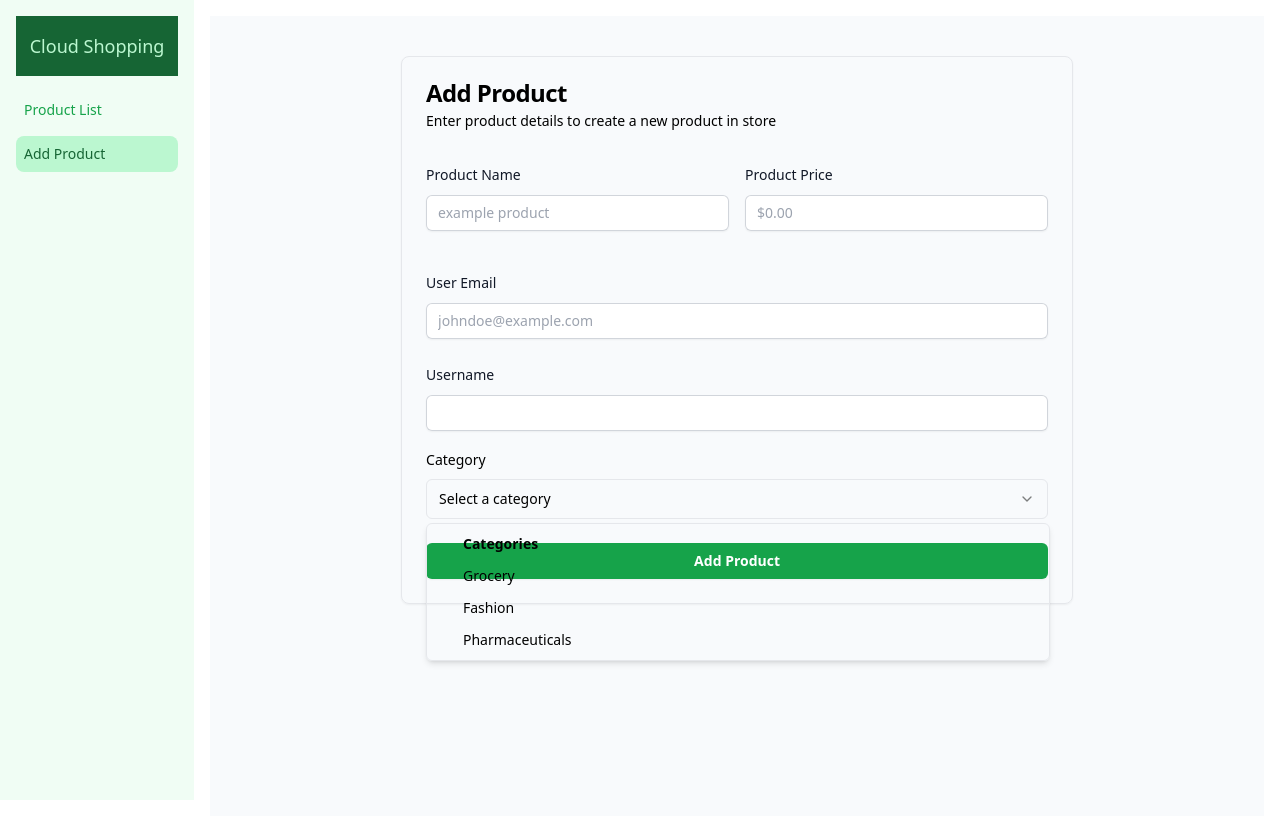
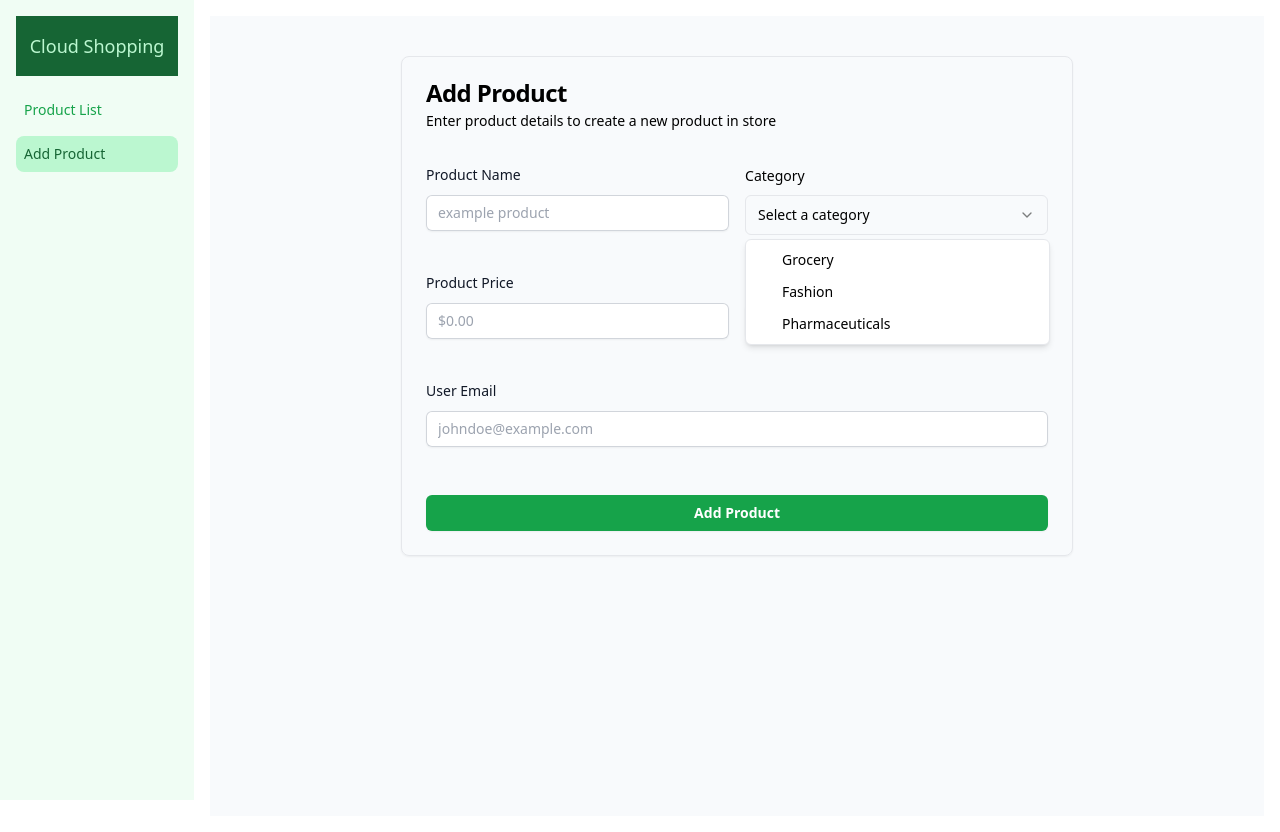
Before and after one commit to shazim8480/cloud-shopping-frontend, a Next.js app: page /dashboard/add-product in a window 1280 px wide. Both pictures are taken after a click on the button "Select a category". Built offline with nearby package versions, Linux system fonts and the light colour scheme.

Commit message:
add product form UI update

```diff
--- a/src/components/AddProductForm.jsx
+++ b/src/components/AddProductForm.jsx
@@ -43,12 +43,34 @@ export function AddProductForm() {
                   />
                 </div>
                 <div className="pt-2">
+                  <div className="space-y-2">
+                    <Label htmlFor="role">Category</Label>
+                    <Select className="z-10" id="role" required>
+                      <SelectTrigger>
+                        <SelectValue placeholder="Select a category" />
+                      </SelectTrigger>
+                      <SelectContent className="bg-white">
+                        <SelectGroup>
+                          <SelectItem value="grocery">Grocery</SelectItem>
+                          <SelectItem value="fashion">Fashion</SelectItem>
+                          <SelectItem value="pharmaceuticals">
+                            Pharmaceuticals
+                          </SelectItem>
+                        </SelectGroup>
+                      </SelectContent>
+                    </Select>
+                  </div>
+                </div>
+                <div className="pt-2">
                   <Input
                     id="price"
                     label={"Product Price"}
                     placeholder="$0.00"
                     required
                   />
+                </div>
+                <div className="pt-2">
+                  <Input id="username" label={"Created by"} required />
                 </div>
               </div>
               <div className="pt-2">
@@ -60,25 +82,7 @@ export function AddProductForm() {
                   type="email"
                 />
               </div>
-              <div className="pt-2">
-                <Input id="username" label={"Username"} required />
-              </div>
-              <div className="z-10 space-y-2">
-                <Label htmlFor="role">Category</Label>
-                <Select className="z-10" id="role" required>
-                  <SelectTrigger>
-                    <SelectValue placeholder="Select a category" />
-                  </SelectTrigger>
-                  <SelectContent>
-                    <SelectGroup>
-                      <SelectLabel>Categories</SelectLabel>
-                      <SelectItem value="admin">Grocery</SelectItem>
-                      <SelectItem value="user">Fashion</SelectItem>
-                      <SelectItem value="user">Pharmaceuticals</SelectItem>
-                    </SelectGroup>
-                  </SelectContent>
-                </Select>
-              </div>
+              <div className="pt-2"></div>
             </div>
           </CardContent>
           <CardFooter>
```
